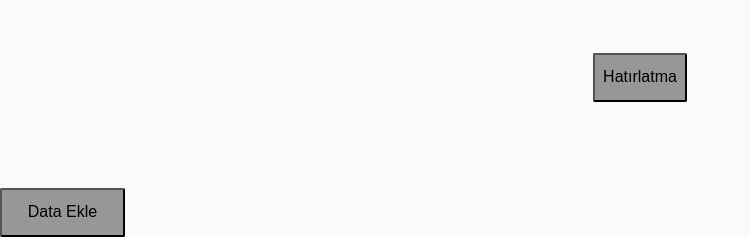
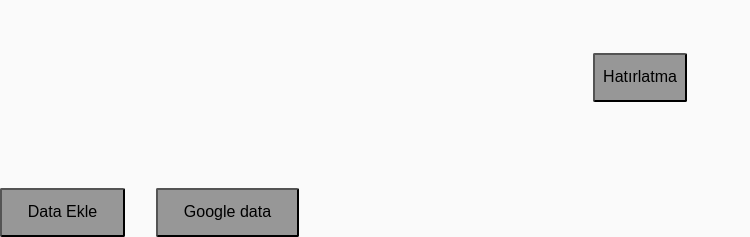
Before and after one commit to myselfajp/anonim, a Django app: template templates/companies.html in a window 1280 px wide. Shown: the part 308-545 px from the top of the page, without its empty margins (0-750 px from the left). Run offline with Django 4.2, Linux system fonts and the light colour scheme; the template is opened without the code that fills it, so the values that code supplies are empty; some libraries are stand-ins or nearby versions.

Commit message:
update
users can get data from google

```diff
--- a/templates/companies.html
+++ b/templates/companies.html
@@ -277,15 +277,15 @@
 
                         <button type="submit" name="transfer" Value="true">Paylaş</button>
                         </form>
-
-                        <button onclick="window.open('{% url 'crawler:google_map_crawler' %}', 'newwindow','width=1024,height=480'); return false;" class="notification">
-                            <span>    Google data    </span>
-                        </button>
                         {% else %}
                         <button  id="btn" class="notification">
                             <span>    Data Ekle    </span>
                         </button>
                         {% endif %}
+
+                        <button onclick="window.open('{% url 'crawler:google_map_crawler' %}', 'newwindow','width=1024,height=480'); return false;" class="notification">
+                            <span>    Google data    </span>
+                        </button>
                         </table>
                     </div>
                 </div>
```
